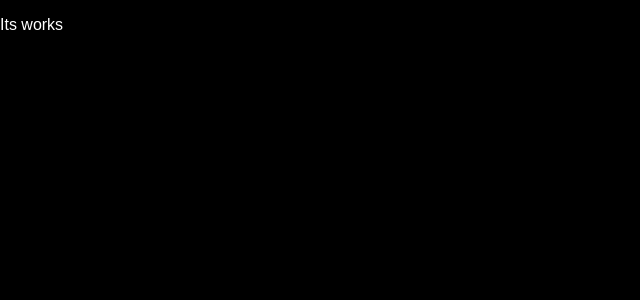
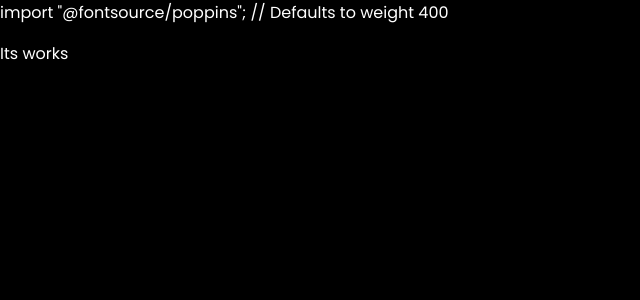
Before and after one commit to gonzalocasquete/spotify, an Angular app: page / in a window 1280 px wide. Shown: the top 300 px of the page, without its empty margins (0-640 px from the left). Built offline with nearby package versions, Linux system fonts and the light colour scheme.

Commit message:
Añadiendo fuente "Poppins" al css

```diff
--- a/src/index.html
+++ b/src/index.html
@@ -1,3 +1,4 @@
+import "@fontsource/poppins"; // Defaults to weight 400
 <!DOCTYPE html>
 <html lang="en">
   <head>
--- a/src/styles.css
+++ b/src/styles.css
@@ -1,4 +1,6 @@
 /* You can add global styles to this file, and also import other style files */
+@import "@fontsource/poppins";
+
 :root {
   --color-1: #1db954;
   --color-2: #323232;
```
